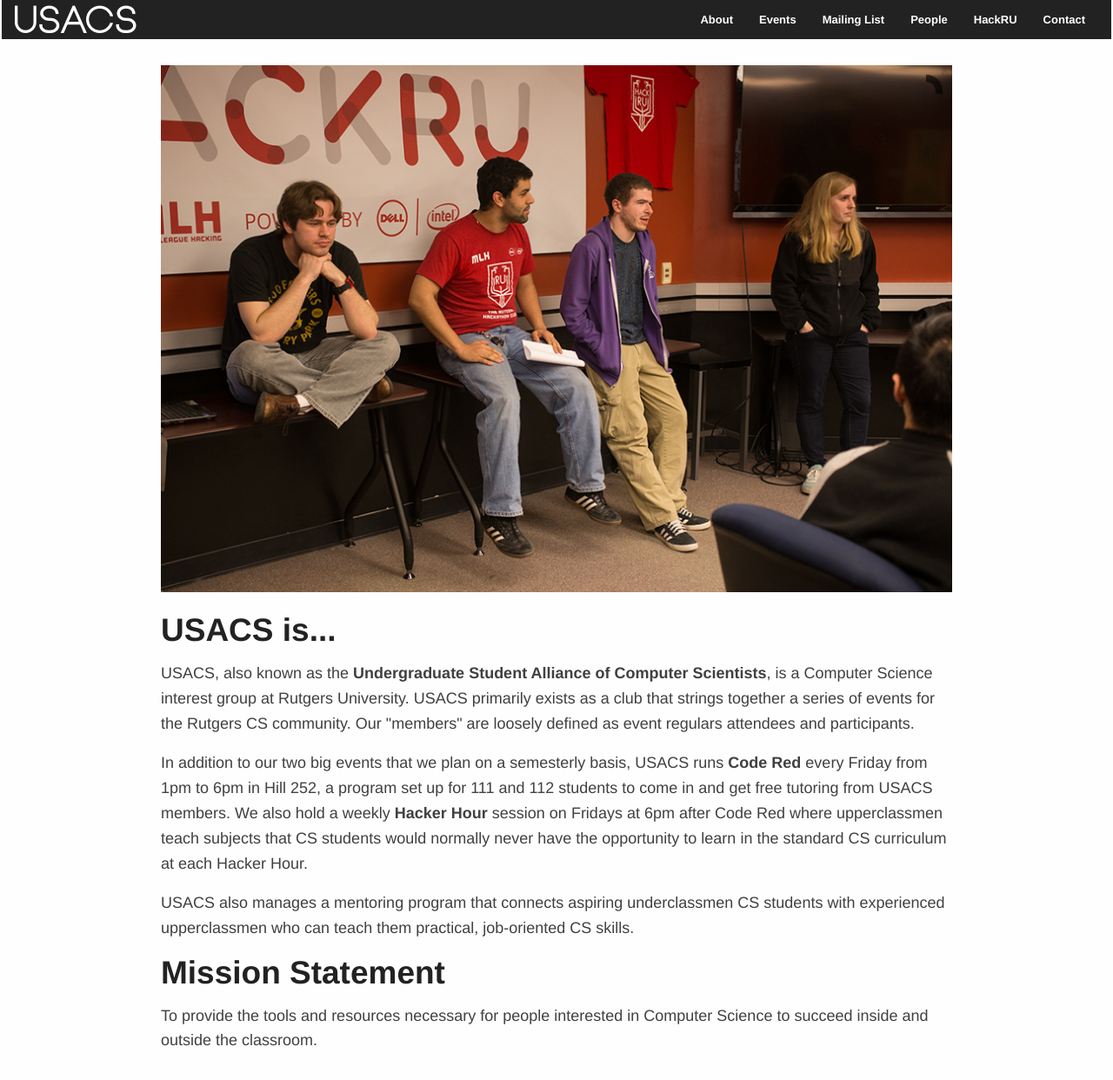
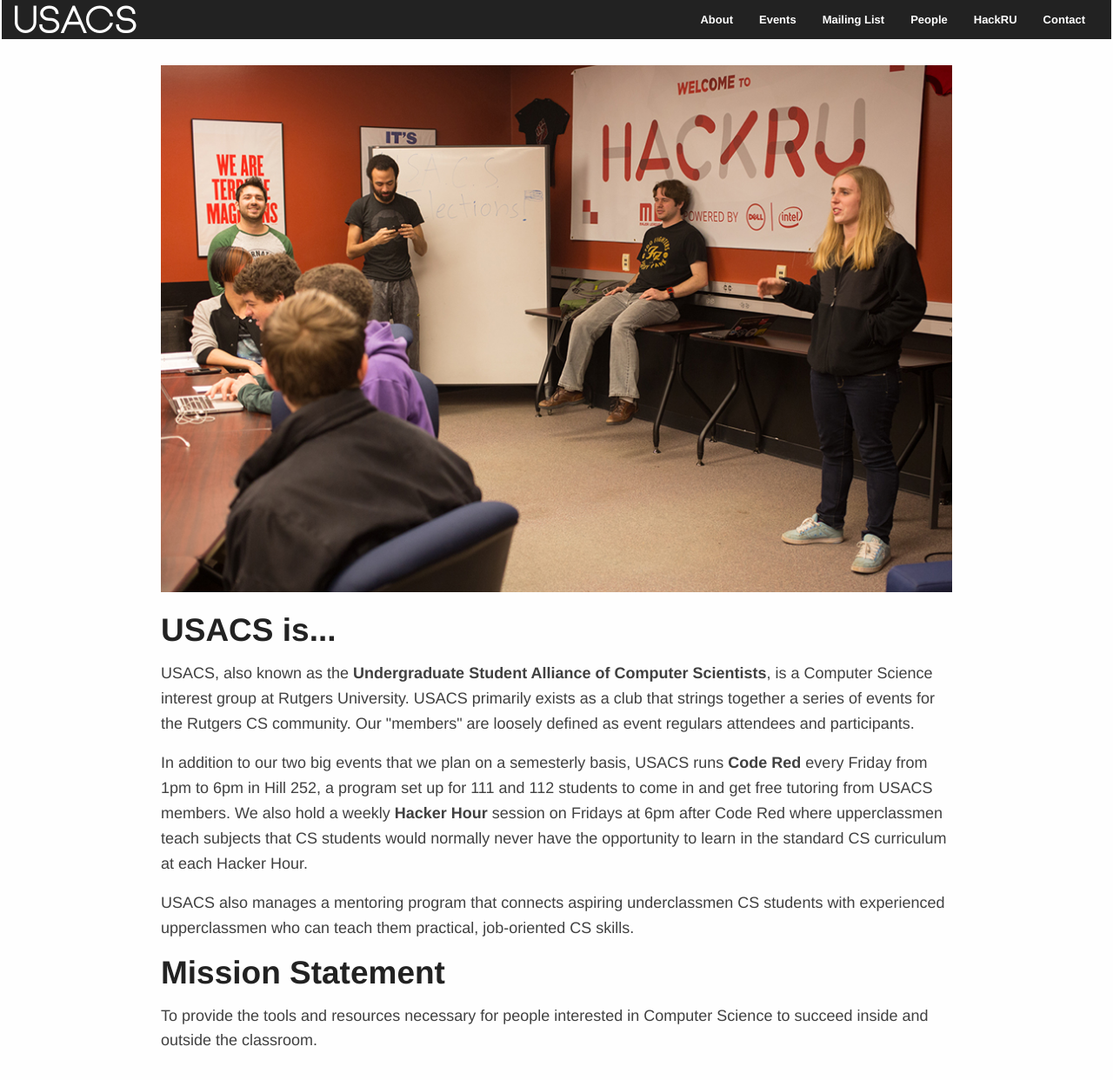
Before and after one commit to usacs/usacs.github.io, a Jekyll site: the page built from index.html, in a window 1280 px wide. Shown: the whole page at 87% size. Built offline with Jekyll 4.4.1, drawn with Linux system fonts in a browser that asks for light colours; Markdown is read by kramdown in place of the engine named in the settings.

Commit message:
New pictures

```diff
--- a/index.html
+++ b/index.html
@@ -6,12 +6,13 @@ layout: default
 <div class="row slider-block">
   <div class="twelve columns" id="about">
     <div id="slider">
+        <img src="/assets/images/slider_images/hacker-hr-1.jpg" alt="Hacker Hour #1">
         <img src="/assets/images/slider_images/usacs-elections-1.jpg" alt="USACS Elections #1">
+        <img src="/assets/images/slider_images/hacker-hr-2.jpg" alt="Hacker Hour #2">
+        <img src="/assets/images/slider_images/hack-night-2.jpg" alt="Hack Night #2">
         <img src="/assets/images/slider_images/usacs-elections-2.jpg" alt="USACS Elections #2">
-        <img src="/assets/images/slider_images/slider1.jpg" alt="HackRU Fall 2012 #1">
-        <img src="/assets/images/slider_images/slider3.jpg" alt="HackRU Fall 2012 #2">
         <img src="/assets/images/slider_images/usacs-elections-3.jpg" alt="USACS Elections #3">
-        <img src="/assets/images/slider_images/usacs-elections-4.jpg" alt="USACS Elections #4">
+        <img src="/assets/images/slider_images/hacker-hr-3.jpg" alt="Hacker Hour #3">
     </div>
   </div>
 </div>
```
Also changed, not shown: assets/images/slider_images/big_backups/hack-night-3.jpg (added), assets/images/slider_images/big_backups/hacker-hr-1.jpg (added), assets/images/slider_images/big_backups/hacker-hr-2.jpg (added), assets/images/slider_images/big_backups/hacker-hr-3.jpg (added), assets/images/slider_images/hack-night-2.jpg (added), assets/images/slider_images/hacker-hr-1.jpg (added), assets/images/slider_images/hacker-hr-2.jpg (added), assets/images/slider_images/hacker-hr-3.jpg (added), assets/images/slider_images/slider1.jpg (deleted), assets/images/slider_images/slider3.jpg (deleted), assets/images/slider_images/usacs-elections-4.jpg (deleted), 2 other files.
